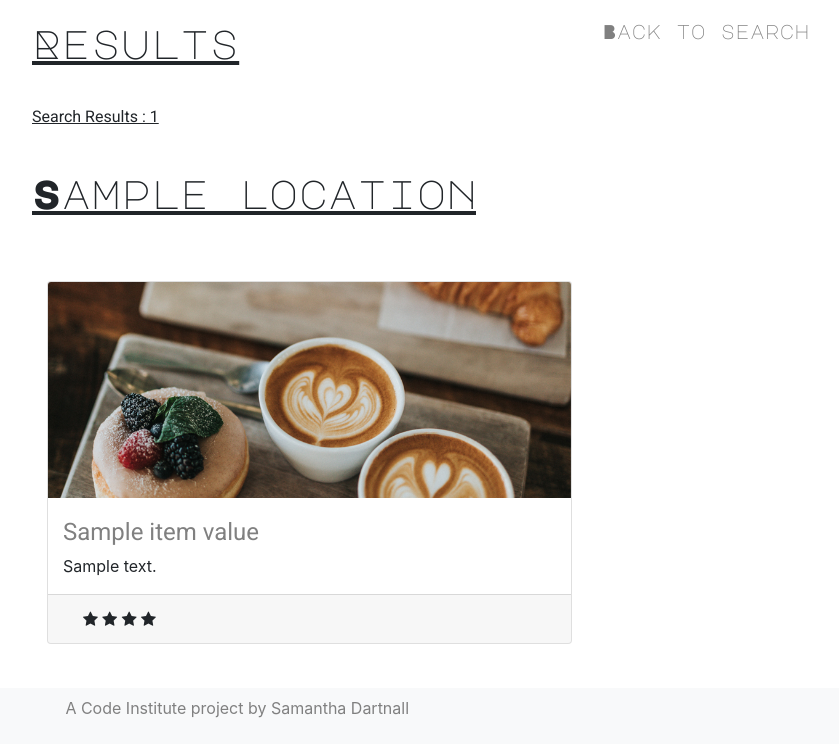
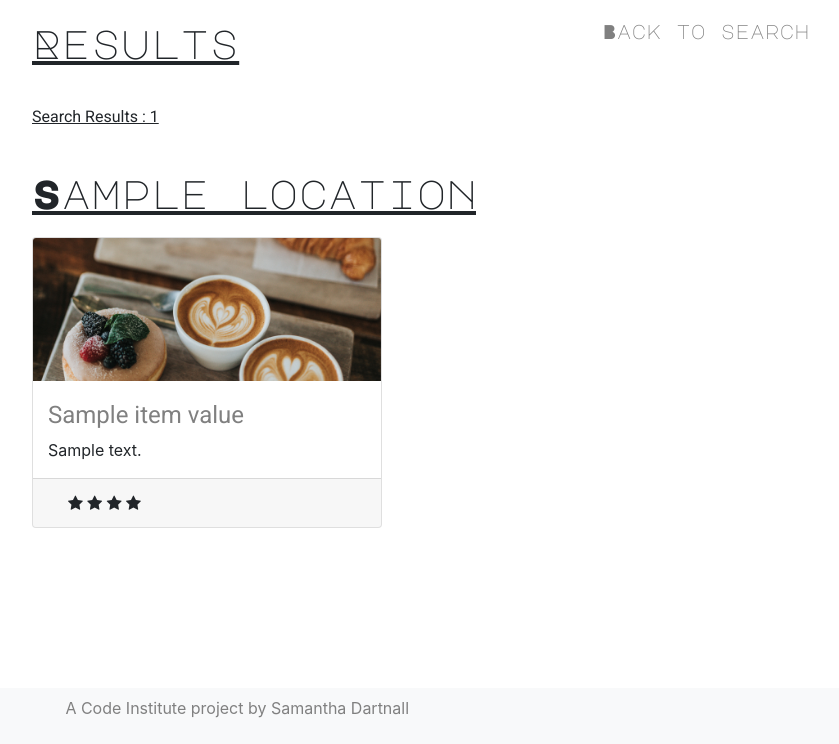
Before and after one commit to SammyDartnall10/alt_work, a Flask app: template templates/filteredresults.html in a window 1280 px wide. Shown: the part 56-800 px from the top of the page, without its empty margins (53-892 px from the left). Run offline with Flask 2, Linux system fonts and the light colour scheme; the template is opened without the code that fills it: most values are stand-ins (such as "Sample title", 1, 10 or a date in 2020); some libraries are stand-ins or nearby versions.

Commit message:
spacing in results page

```diff
--- a/app.py
+++ b/app.py
@@ -1,3 +1,5 @@
+#!/usr/bin/env python3
+
 import os
 from flask import Flask, render_template, redirect, request, url_for
 from flask_pymongo import PyMongo
@@ -7,7 +9,7 @@ from ast import literal_eval
 
 app = Flask(__name__)
 app.config["MONGO_DBNAME"] = 'projectThree'
-app.config["MONGO_URI"] = os.getenv('MONGO_URI', 'mongodb+srv://newuser:newuser@myfirstcluster-wrvet.mongodb.net/projectThree?retryWrites=true')
+app.config["MONGO_URI"] = 'mongodb+srv://newuser:newuser@myfirstcluster-wrvet.mongodb.net/projectThree?retryWrites=true'
 
 mongo = PyMongo(app)
 
@@ -147,6 +149,6 @@ def add_review(location_id):
 
 
 if __name__ == '__main__':
-    app.run(host=os.environ.get('IP'),
-            port=int(os.environ.get('PORT')),
+    app.run(host='127.0.0.1',
+            port=int('8080'),
             debug=True)
--- a/templates/filteredresults.html
+++ b/templates/filteredresults.html
@@ -16,13 +16,13 @@
 </div>
 
 
-
+  <div class="row">
 {% for item_value in summary %}
 
-  <div class="col-md-6 card-spacing">
-    <div class="card">
+  <div class="col-md-4">
+    <div class="card mb-3">
       <img class="card-img-top" src="/static/images/cafecarousel.jpg" alt="Card image cap">
-        <div class="col-12 col-md-6">
+        <div class="col">
           <a href="{{ url_for('view_location', location_id=item_value['_id'] ) }}"><h4>{{ item_value.name }}</h4></a>
           <p>{{ item_value.address }}</p>
         </div>
@@ -34,6 +34,7 @@
 
 
 {% endfor %}
+</div>
 
 {% endblock %}
 
```
Also changed, not shown: 2 other files.
